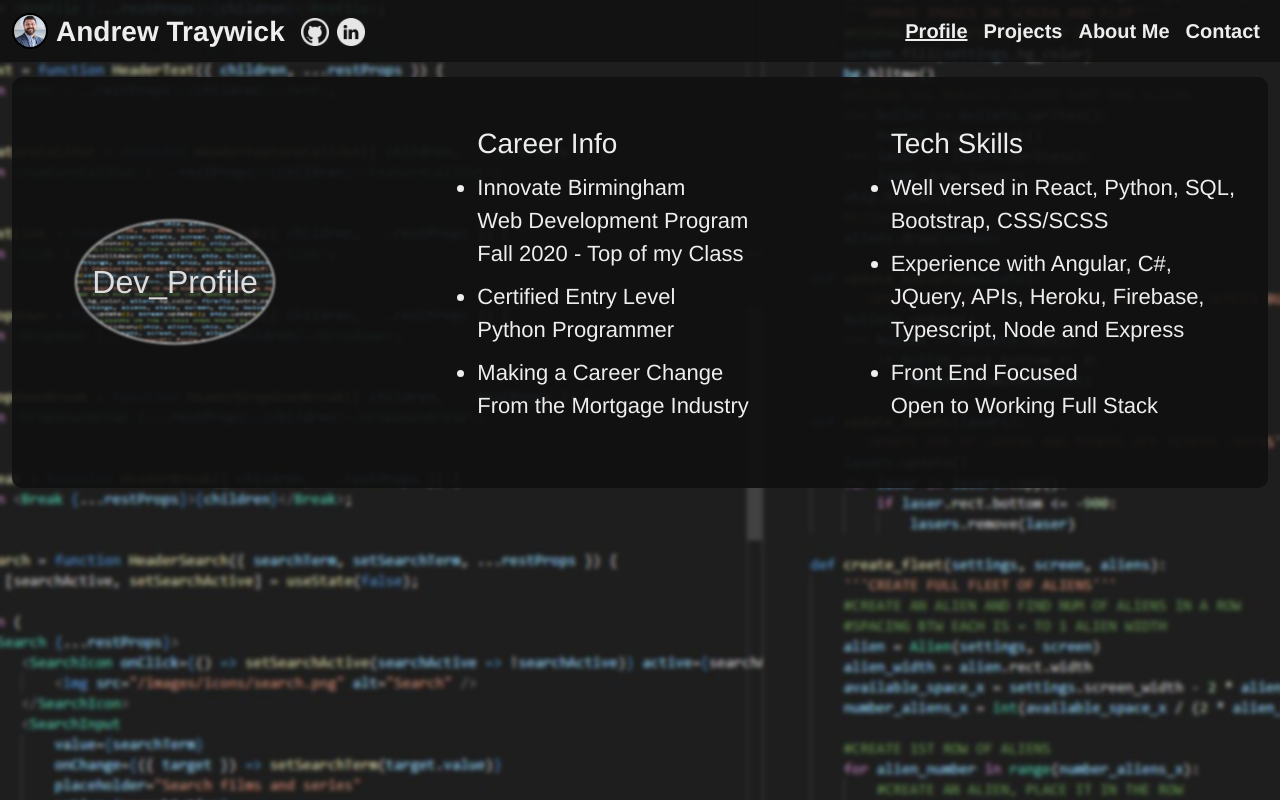
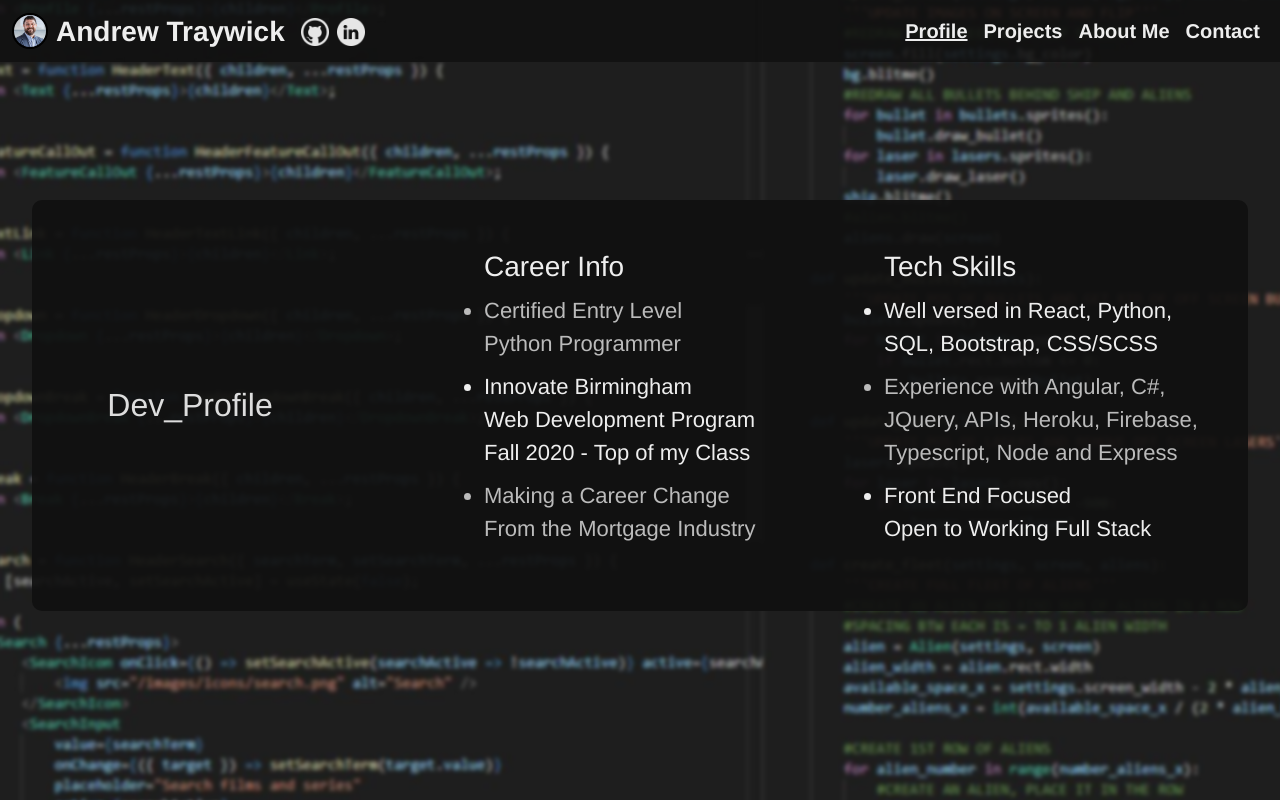
Before and after one commit to jAndrew78/dev-bio, a React (Create React App) app: page /dev-profile in a window 1280 px wide. Built offline with nearby package versions, Linux system fonts and the light colour scheme.

Commit message:
finished styling for basic profile page

```diff
--- a/src/components/profile/index.jsx
+++ b/src/components/profile/index.jsx
@@ -4,6 +4,8 @@ import './styles.scss';
 
 
 export const Profile = props => {
+    const heading = 'Dev_Profile'
+
     return (
         <>
             <Navbar />
@@ -14,8 +16,8 @@ export const Profile = props => {
                     <div className="row profile-row">
 
                         <div className="section-heading col-lg-3 col-md-12">
-                            <img src="/images/heading-bg.png" alt="heading" />
-                            <h1 className="section-heading-text">Dev_Profile</h1>
+                            {/* <img src="/images/heading-bg.png" alt="heading" /> */}
+                            <h1 className="section-heading-text">{ heading }</h1>
                         </div>
 
                         <div className="col-xl-1 col-lg-none"></div>
@@ -27,13 +29,13 @@ export const Profile = props => {
                                     Promising Junior Developer
                                     <br/>Currently seeking an entry level position
                                 </li> */}
+                                <li>Certified Entry Level
+                                    <br />Python Programmer
+                                    {/* <br/>Intermediate Skill Level */}
+                                </li>
                                 <li>Innovate Birmingham
                                     <br/>Web Development Program
                                     <br/>Fall 2020 - Top of my Class
-                                </li>
-                                <li>Certified Entry Level
-                                    <br />Python Programmer
-                                    {/* <br/>Intermediate Skill Level */}
                                 </li>
                                 <li>Making a Career Change
                                     <br/>From the Mortgage Industry
--- a/src/components/profile/styles.scss
+++ b/src/components/profile/styles.scss
@@ -1,5 +1,6 @@
 html, body {
     overflow: scroll;
+
     /* Hide scrollbar for IE, Edge and Firefox */
     -ms-overflow-style: none;
     scrollbar-width: none;
@@ -13,24 +14,20 @@ html, body {
 .profile-page-bg {
     background-color: #111111ee;
     border-radius: 10px;
-    // transform: translate(-50%);
-    // position: fixed;
-    // top: 14%;
-    // left: 50%;
-    // height: 85%;
-    // width: 95%;
-    margin: 15px auto;
+
+    margin: 75px auto;
     padding: 20px;
     z-index: -90;
 
-    overflow: scroll;
-    /* Hide scrollbar for IE, Edge and Firefox */
-    -ms-overflow-style: none;
-    scrollbar-width: none;
-
-    /* Hide scrollbar for Chrome, Safari and Opera */
-    &::-webkit-scrollbar {
-        display: none;
+    @media (min-width: 1200px) {
+        position: fixed;
+        margin: auto;
+        transform: translate(-50%);
+        position: fixed;
+        top: 25%;
+        left: 50%;
+        height: auto;
+        width: 95%;
     }
 }
 
@@ -52,7 +49,7 @@ html, body {
     }
 
     @media (max-width: 1199px) {
-        margin: 100px auto 90px;
+        margin: 40px auto 20px;
     }
 }
 
@@ -75,6 +72,10 @@ html, body {
         margin-top: 10px;
     }
 
+    ul > li:nth-child(even) {
+        color: #bbb;
+    }
+
     li {
         margin-top: 10px;
     }
@@ -85,9 +86,11 @@ html, body {
         h3 {
             text-decoration: underline;
         }
+
         ul {
             padding: 0;
         }
+
         li {
             list-style: none;
             margin-top: 15px;
@@ -99,11 +102,14 @@ html, body {
     margin: 30px auto;
     color: #eee;
     font-size: 22px;
-    // padding-left: 0;
     user-select: none;
 
     ul > br {
         margin-top: 10px;
+    }
+
+    ul > li:nth-child(odd) {
+        color: #bbb;
     }
 
     li {
@@ -142,15 +148,12 @@ html, body {
         margin-top: 10px;
     }
 
+    ul > li:nth-child(odd) {
+        color: #bbb;
+    }
+
     li {
         margin-top: 15px;
         list-style: none;
     }
 }
-
-.profile-bio {
-    color: #eee;
-    font-size: 3vh;
-    margin: auto;
-    user-select: none;
-}
```
